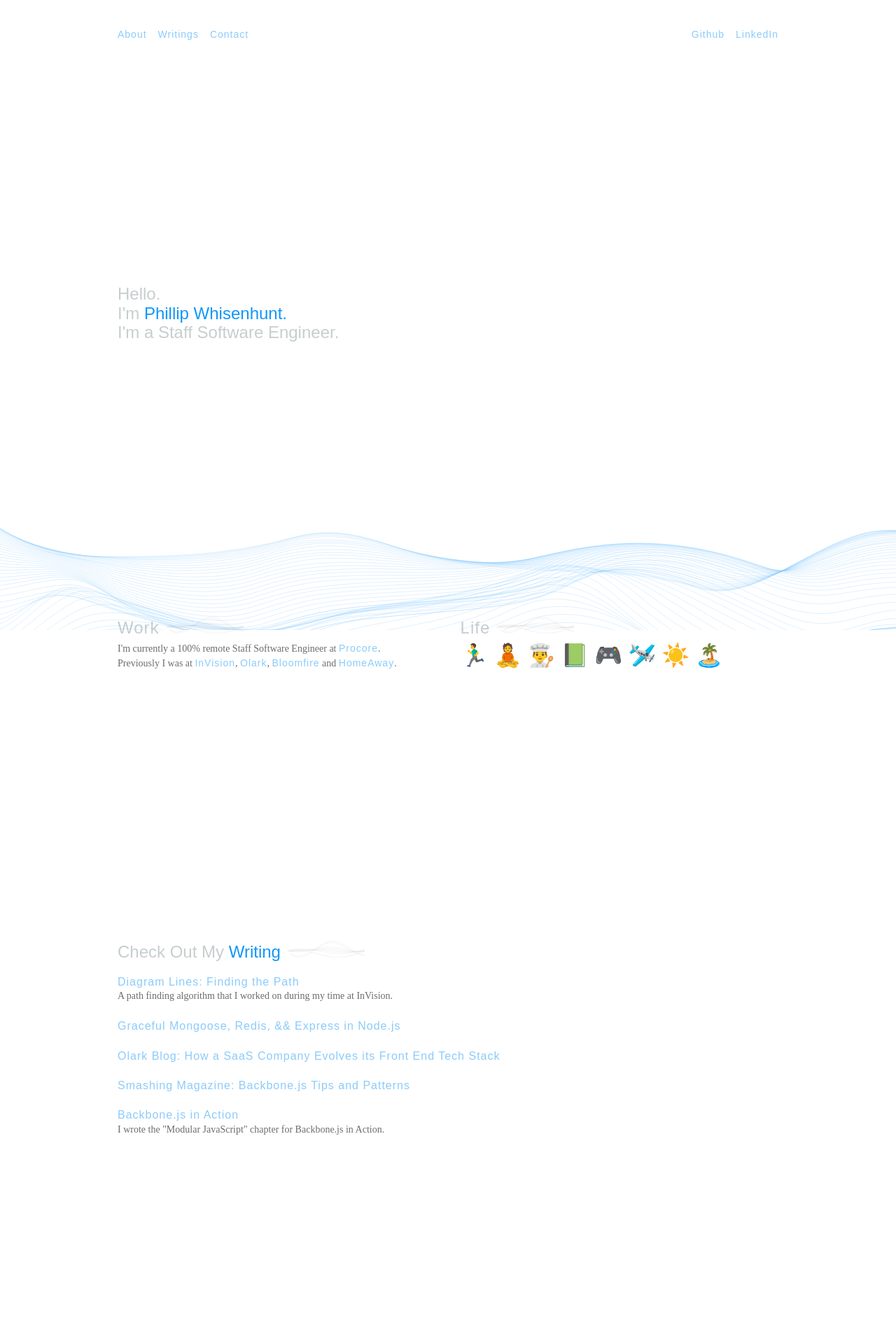
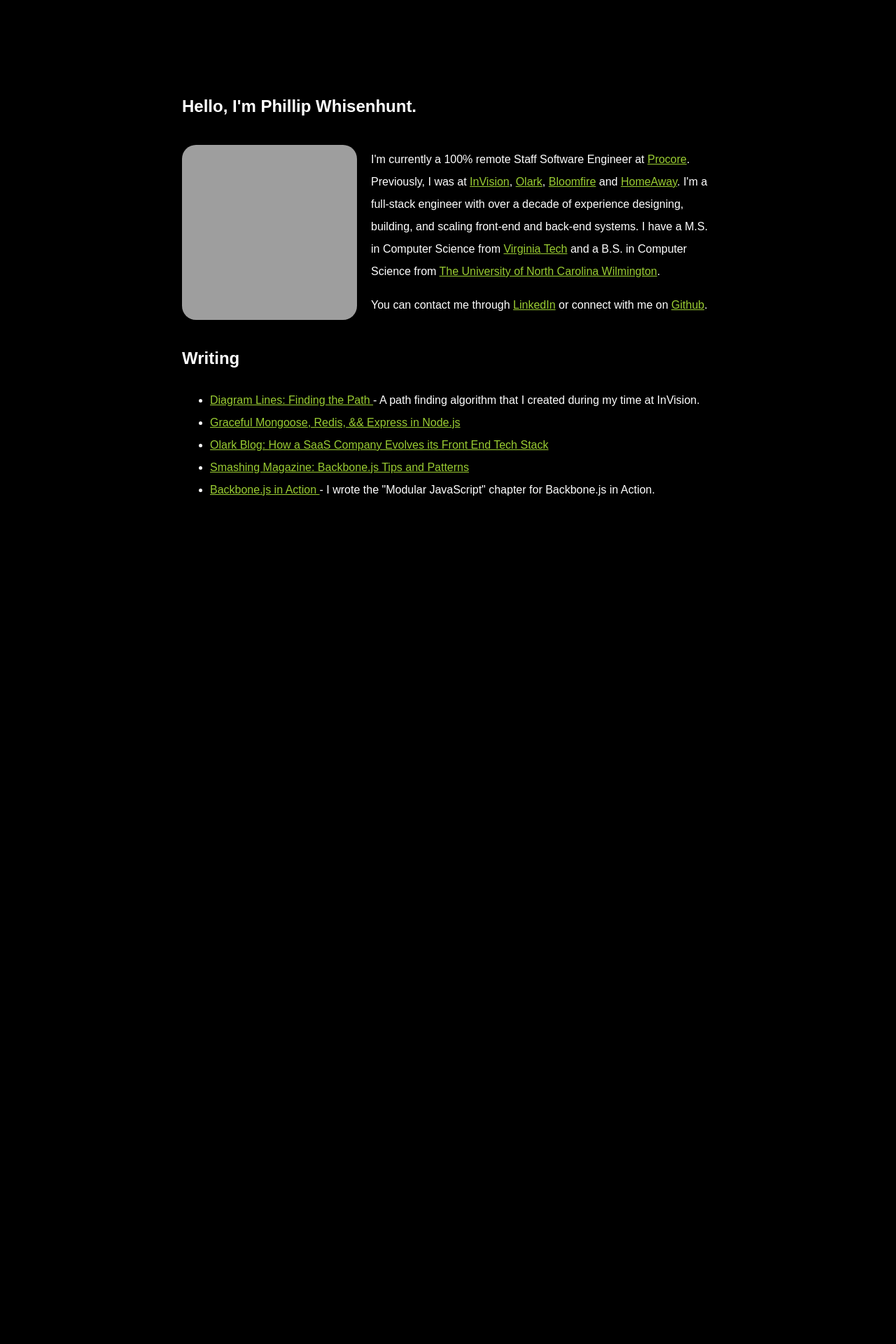
Before and after one commit to pwhisenhunt/pwhisenhunt.github.io, a Jekyll site: the page built from index.html, in a window 1280 px wide. Shown: the top 1920 px of the page at 70% size. Built offline with Jekyll 4.4.1, drawn with Linux system fonts in a browser that asks for light colours; some web fonts are replaced; after the commit the page ends 900 px from its top, so only the background shows below that; some of the changed text lies outside the part shown; grey boxes are pictures that could not be loaded.

Commit message:
new, simple website

```diff
--- a/_layouts/default.html
+++ b/_layouts/default.html
@@ -6,37 +6,37 @@
     <head>
         <meta charset="utf-8">
         <meta http-equiv="X-UA-Compatible" content="IE=edge,chrome=1">
-        <meta name="description" content="Phillip Whisenhunt - Software Engineer">
+        <meta name="description" content="Phillip Whisenhunt - Staff Software Engineer">
         <meta name="viewport" content="width=device-width, initial-scale=1, shrink-to-fit=no">
         <title>{{ page.title }}</title>
-        <link rel="stylesheet" href="https://cdnjs.cloudflare.com/ajax/libs/normalize/8.0.1/normalize.min.css">
-        <link rel="stylesheet" type="text/css" href="/styles.css">
-        <link rel="stylesheet" href="https://use.typekit.net/kxr5nkw.css">
+        <style>
+            body {
+                background-color: black;
+                font-family: Arial, Helvetica, sans-serif;
+                color: white;
+                display: flex;
+                justify-content: center;
+                align-items: center;
+                line-height: 2;
+            }
+            main {
+                margin-top: 100px;
+                max-width: 760px;
+            }
+            a {
+                color: yellowgreen;
+                transition: color 0.3s ease;
+            }
+            a:hover {
+                color: yellow;
+            }
+            img {
+                border-radius: 20px;
+                width: 250px;
+            }
+        </style>
     </head>
     <body>
-        <div class="container">
-            <nav>
-                <ul class="nav-menu-links">
-                    <li class="nav-menu-item">
-                        <a href="#personal-information" alt="About" class="nav-link">About</a>
-                    </li>
-                    <li class="nav-menu-item">
-                        <a href="#writing" alt="Writings" class="nav-link">Writings</a>
-                    </li>
-                    <li class="nav-menu-item">
-                        <a href="#contact" alt="Contact" class="nav-link">Contact</a>
-                    </li>
-                    <li class="nav-menu-item social">
-                        <a href="https://www.linkedin.com/in/whisenhunt" target="_blank" alt="LinkedIn" class="nav-link">   LinkedIn
-                        </a>
-                    </li>
-                    <li class="nav-menu-item social">
-                        <a href="https://github.com/pwhisenhunt" target="_blank" alt="Github" class="nav-link">
-                        Github</a></li>
-                </ul>
-            </nav>
-            {{ content }}
-        </div>
-        <div class="background-image-container"></div>
+        {{ content }}
     </body>
 </html>
--- a/index.html
+++ b/index.html
@@ -1,90 +1,60 @@
 ---
-title: Phillip Whisenhunt
+title: Phillip Whisenhunt - Staff Software Engineer
 layout: default
 ---
 
 
-<main class="home-main-content">
-    <section class="page-heading">
+<main>
+    <section>
         <h1>
-            Hello.<br/>
-            I'm <span class="heading-emphasis">Phillip Whisenhunt.</span><br/>
-            I'm a Staff Software Engineer.<br/>
+            Hello, I'm Phillip Whisenhunt.
         </h1>
-    </section>
-    <section id="personal-information" class="personal-information">
-        <div class="information-container">
-            <h2>Work<span class="heading-decoration"></span></h2>
-            <div class="information-text">
+        <div style="display: flex; flex-direction: row; gap: 20px;">
+            <div style="display: flex; align-items: center;">
+                <img src="https://avatars.githubusercontent.com/u/871976?v=4" alt="Phillip Whisenhunt" />
+            </div>
+            <div>
                 <p>
-                    I'm currently a 100% remote Staff Software Engineer at <a href="https://www.procore.com/" target="_blank" class="in-text-link">Procore</a>. Previously I was at <a href="https://www.invisionapp.com/" target="_blank" class="in-text-link">InVision</a>, <a href="https://www.olark.com/" target="_blank" class="in-text-link">Olark</a>, <a href="https://bloomfire.com/" target="_blank" class="in-text-link">Bloomfire</a> and <a href="https://www.homeaway.com/" target="_blank" class="in-text-link">HomeAway</a>.
+                    I'm currently a 100% remote Staff Software Engineer at <a href="https://www.procore.com/" alt="Procore" target="_blank">Procore</a>. Previously, I was at <a href="https://www.invisionapp.com/" alt="InVision" target="_blank">InVision</a>, <a href="https://www.olark.com/" alt="Olark" target="_blank">Olark</a>, <a href="https://bloomfire.com/" target="_blank">Bloomfire</a> and <a href="https://www.homeaway.com/" alt="HomeAway" target="_blank">HomeAway</a>. I'm a full-stack engineer with over a decade of experience designing, building, and scaling front-end and back-end systems. I have a M.S. in Computer Science from <a href="https://www.vt.edu/" alt="Virginia Tech" target="_blank">Virginia Tech</a> and a B.S. in Computer Science from <a href="https://uncw.edu/" alt="The University of North Carolina Wilmington" target="_blank">The University of North Carolina Wilmington</a>.
+                </p>
+                <p>
+                    You can contact me through <a href="https://www.linkedin.com/in/whisenhunt" target="_blank" alt="LinkedIn">LinkedIn</a> or connect with me on <a href="https://github.com/pwhisenhunt" target="_blank" alt="Github">Github</a>.
                 </p>
             </div>
         </div>
-         <div class="information-container">
-            <h2>Life<span class="heading-decoration"></span></h2>
-            <div class="information-text">
-                <ul class="emoji-list">
-                    <li class="emoji-list-item">🏃‍♂️</li>
-                    <li class="emoji-list-item">🧘</li>
-                    <li class="emoji-list-item">👨‍🍳</li>
-                    <li class="emoji-list-item">📗</li>
-                    <li class="emoji-list-item">🎮</li>
-                    <li class="emoji-list-item">🛩️</li>
-                    <li class="emoji-list-item">☀️</li>
-                    <li class="emoji-list-item">🏝️</li>
-                </ul>
-            </div>
-        </div>
-    </section>
-    <section id="writing" class="writing">
-        <h2>Check Out My <span class="heading-emphasis">Writing</span><span class="heading-decoration"></span></h2>
-        <ul class="writing-list">
-            <li class="writing-list-item">
-                <a href="https://medium.com/invision-engineering/diagram-lines-finding-the-path-84f496f390cd" target="_blank" class="in-text-link">
-                    Diagram Lines: Finding the Path
-                </a>
-                <p class="writing-description">
-                    A path finding algorithm that I worked on during my time at InVision.
-                </p>
+        <h2>Writing</h2>
+        <ul>
+            <li>
+                <span>
+                    <a href="https://medium.com/invision-engineering/diagram-lines-finding-the-path-84f496f390cd" target="_blank">
+                        Diagram Lines: Finding the Path
+                    </a>
+                    - A path finding algorithm that I created during my time at InVision.
+                </span>
             </li>
-            <li class="writing-list-item">
-                <a href="https://medium.com/swlh/graceful-mongoose-redis-express-in-node-js-eeee78398b17" target="_blank" class="in-text-link">
+            <li>
+                <a href="https://medium.com/swlh/graceful-mongoose-redis-express-in-node-js-eeee78398b17" target="_blank">
                     Graceful Mongoose, Redis, && Express in Node.js
                 </a>
             </li>
-            <li class="writing-list-item">
-                <a href="https://blog.olark.com/how-a-saas-company-evolves-its-front-end-tech-stack" target="_blank" class="in-text-link">
+            <li>
+                <a href="https://blog.olark.com/how-a-saas-company-evolves-its-front-end-tech-stack" target="_blank">
                     Olark Blog: How a SaaS Company Evolves its Front End Tech Stack
                 </a>
             </li>
-            <li class="writing-list-item">
-                <a href="https://www.smashingmagazine.com/2013/08/backbone-js-tips-patterns/" target="_blank" class="in-text-link">
+            <li>
+                <a href="https://www.smashingmagazine.com/2013/08/backbone-js-tips-patterns/" target="_blank">
                     Smashing Magazine: Backbone.js Tips and Patterns
                 </a>
             </li>
-            <li class="writing-list-item">
-                <a href="https://www.manning.com/books/backbone-js-in-action-cx1-cx" target="_blank" class="in-text-link">
-                    Backbone.js in Action
-                </a>
-                 <p class="writing-description">
-                    I wrote the "Modular JavaScript" chapter for Backbone.js in Action.
-                </p>
+            <li>
+                <span>
+                    <a href="https://www.manning.com/books/backbone-js-in-action-cx1-cx" target="_blank">
+                        Backbone.js in Action
+                    </a>
+                    - I wrote the "Modular JavaScript" chapter for Backbone.js in Action.
+                </span>
             </li>
         </ul>
     </section>
-    <section id="contact" class="contact">
-        <div class="contact-information-container">
-            <h2><span class="heading-emphasis">Say Hello</span> Back <span class="heading-decoration"></span></h2>
-            <p>
-                Email me at <a href="mailto:phillip.whisenhunt@gmail.com" target="_blank" class="contact-information-link">phillip.whisenhunt@gmail.com</a> or message me on
-                <a href="https://www.linkedin.com/in/whisenhunt" target="_blank" alt="LinkedIn"class="contact-information-link">
-                    Linkedin.
-                </a>
-            </p>
-        </div>
-        <div class="profile-pic-container">
-            <img src="https://avatars.githubusercontent.com/u/871976?v=4" alt="Phillip Whisenhunt" class="profile-pic"/>
-        </div>
-    </section>
 </main>
--- a/styles.sass
+++ /dev/null
@@ -1,251 +0,0 @@
----
----
-
-$dark-grey: #6F6B6B
-$light-grey: #C6CECF
-$light-blue: #8BCBFA
-$medium-blue: #1097FA
-$primary-text-bold: 700
-$primary-text-italic: italic
-
-@mixin accent-text
-  font-family: acier-bat-solid, sans-serif
-  font-weight: 400
-  font-style: normal
-  color: $light-grey
-
-@mixin primary-text
-  font-family: itc-galliard, serif
-  font-weight: 400
-  font-style: normal
-  font-size: 14px
-  line-height: 1.5
-  color: $dark-grey
-
-@mixin link-text
-  @include accent-text
-  font-size: 14px
-  color: $light-blue
-  text-decoration-line: none
-  letter-spacing: 1px
-  &:hover
-    color: $medium-blue
-
-@mixin primary-header
-  @include accent-text
-  font-size: 24px
-
-html
-  scroll-behavior: smooth
-
-*
-  box-sizing: border-box
-
-h1, h2
-  @include primary-header
-
-.container
-  width: 80%
-  margin: 0 auto
-  overflow: auto
-
-.background-image-container
-  height: 164px
-  width: 100%
-  opacity: 50%
-
-  position: fixed
-  z-index: 1
-  bottom: 0
-  background-image: url("images/ocean_wave.svg")
-
-.container nav
-  height: 50px
-  margin: 24px 40px 332px 40px
-
-.nav-menu-links
-  padding: 0
-  text-align: center
-  list-style-type: none
-  float: left
-  width: 100%
-
-.nav-link
-  @include link-text
-
-@mixin nav-menu-item
-  display: inline-block
-  padding-left: 16px
-
-  &:first-child
-    padding-left: 0
-
-.nav-menu-item
-  @include nav-menu-item
-
-  float: left
-
-.social
-  float: right
-
-.page-heading
-  clear: both
-  margin: 332px 40px 332px 40px
-
-.page-heading h1
-  margin: 0
-
-.heading-emphasis
-  color: $medium-blue
-
-.heading-decoration
-  display: inline-block
-  height: 24px
-  width: 112px
-  margin-left: 8px
-  opacity: 65%
-  background-image: url("images/small_wave.svg")
-
-.personal-information
-  margin-bottom: 332px
-  overflow: auto
-
-.information-container
-  width: 40%
-  margin: 40px
-  float: left
-
-.information-container h2
-  letter-spacing: 1px
-  margin-bottom: -8px
-
-.information-container p
-  @include primary-text
-
-.information-container p .in-text-link
-  @include link-text
-
-.information-container ul
-  padding-left: 0
-
-.emoji-list
-  list-style-type: none
-
-.emoji-list-item
-  display: inline
-  font-size: 32px
-  padding-right: 4px
-
-.writing
-  margin: 40px 40px 332px 40px
-
-.writing-list
-  list-style-type: none
-  padding-left: 0
-
-.writing-list-item
-  margin-bottom: 24px
-
-.writing-list .in-text-link
-  @include link-text
-  font-size: 16px
-
-.writing-description
-  @include primary-text
-
-  letter-spacing: 0
-  margin-top: 0
-
-.contact
-  clear: both
-  margin-bottom: 332px
-  overflow: auto
-
-.contact-information-container
-  float: left
-  width: 40%
-  margin: 40px
-
-.contact-information-container h2
-  margin-bottom: -8px
-
-.contact-information-container p
-  @include primary-text
-
-.contact-information-link
-  @include link-text
-
-.profile-pic-container
-  float: left
-  width: 40%
-  margin: 40px
-
-.profile-pic
-  height: 296px
-  position: relative
-  z-index: 2
-
-
-@mixin center-content
-  width: 100%
-  margin: 0 auto
-  padding: 16px
-
-@media (min-width: 1800px)
-  .page-heading
-    margin-bottom: 500px
-
-  .page-heading h1
-    font-size: 32px
-
-@media (max-width: 1000px)
-  .container nav
-    margin: 16px 0 196px 16px
-
-  .page-heading
-    @include center-content
-    margin-bottom: 332px
-
-  .heading-decoration
-    display: none
-
-  .information-container
-    @include center-content
-    margin-bottom: 48px
-
-  .writing
-    @include center-content
-    margin-bottom: 332px
-
-  .contact-information-container
-    @include center-content
-
-    float: none
-
-  .profile-pic-container
-    @include center-content
-
-    float: none
-
-  .profile-pic
-    height: 248px
-
-  .nav-menu-links
-    text-align: left
-
-  .nav-link
-    font-size: 12px
-
-  .social
-    float: left
-
-  .nav-menu-item
-    display: block
-    width: 100%
-    font-size: 8px
-    padding: 4px
-    padding-left: 0
-
-@media (max-width: 500px)
-  .profile-pic
-    height: 164px
```
Also changed, not shown: Gemfile.lock, images/lower_contrast_iceland_photo.png (deleted), images/ocean_wave.svg (deleted), images/small_wave.svg (deleted).
